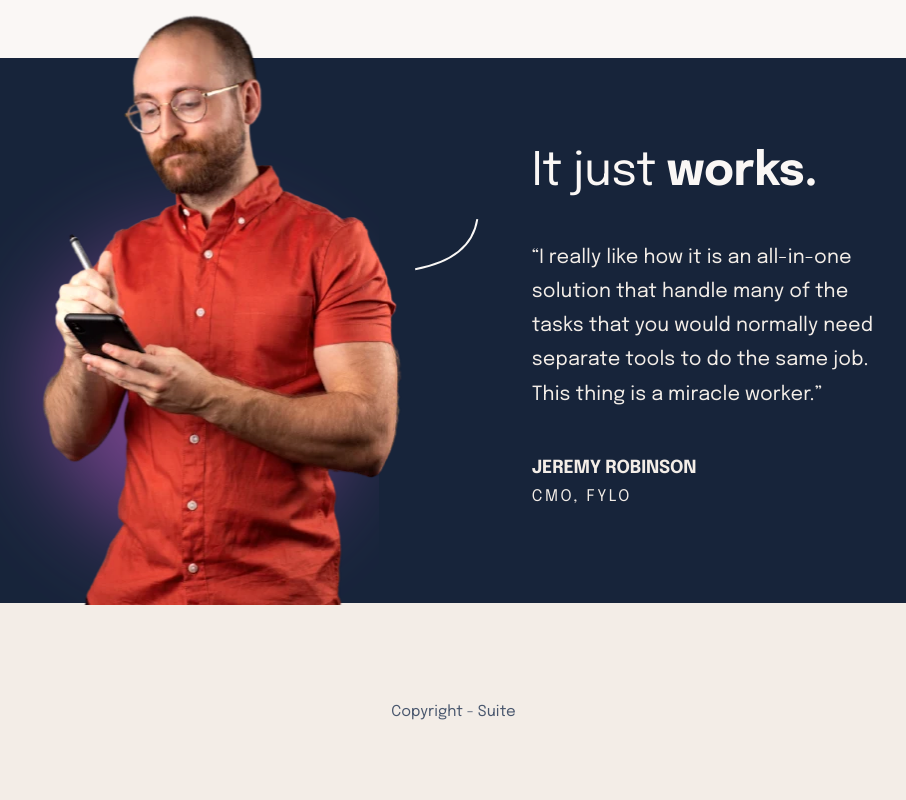
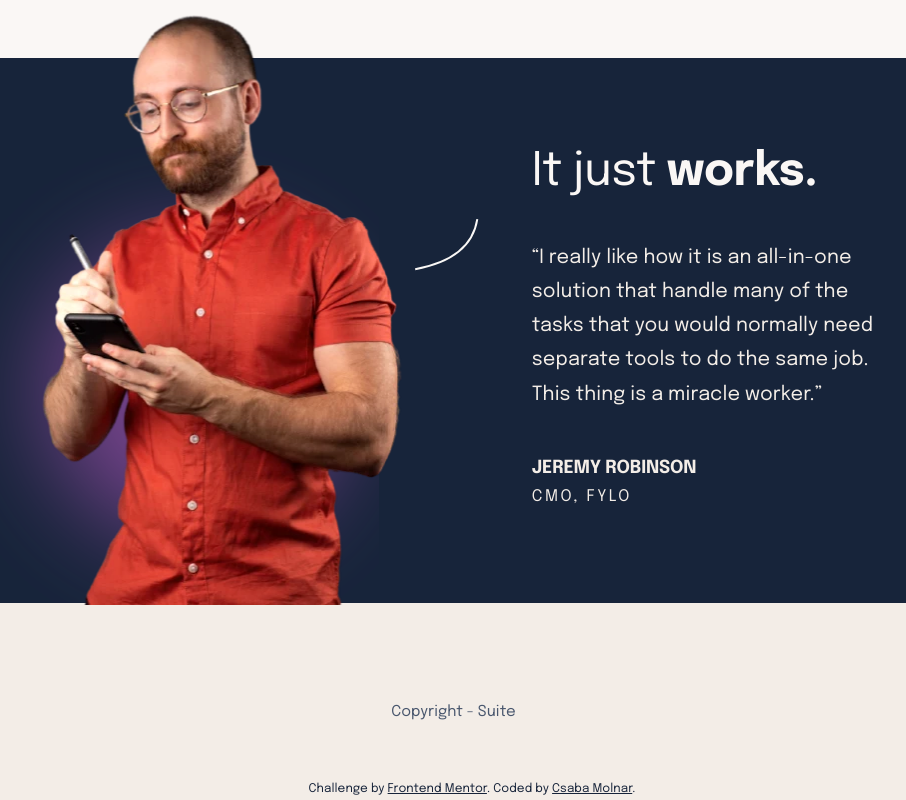
Before and after one commit to DocForLoop/suite-landing-page, a website built with Vite: page index.html in a window 1280 px wide. Shown: the part 889-1689 px from the top of the page, 168-1074 px from the left. Built offline with nearby package versions, Linux system fonts and the light colour scheme.

Commit message:
Add attribution

```diff
--- a/index.html
+++ b/index.html
@@ -152,6 +152,13 @@
             </ul>
           </nav>
         </div>
+
+        <div class="footer__attribution">
+          Challenge by
+          <a class="footer__attribution-link" href="https://www.frontendmentor.io/challenges" target="_blank" rel="noopener">Frontend Mentor</a>.
+          Coded by
+          <a class="footer__attribution-link" href="https://www.frontendmentor.io/profile/DocForLoop" target="_blank" rel="noopener">Csaba Molnar</a>.
+        </div>
       </footer>
     </div>
   </body>
--- a/src/scss/components/footer/_footer.scss
+++ b/src/scss/components/footer/_footer.scss
@@ -28,16 +28,44 @@
             color: var(--clr-secondary);
         }
     }
+
     &__fb-icon {
         inline-size: rem(20);
         block-size: rem(20);
     }
+
     &__twitter-icon {
         inline-size: rem(20);
         block-size: rem(16);
     }
+
     &__insta-icon {
         inline-size: rem(20);
         block-size: rem(20);
     }
+
+    &__attribution {
+        position: absolute;
+        inset-block-end: 0;
+        inset-inline: 0;
+        font-size: rem(12);
+        text-align: center;
+        color: var(--clr-primary);
+    }
+
+    &__attribution-link {
+        color: var(--clr-primary);
+        text-decoration: underline;
+        transition: color 0.3s;
+
+        &:hover,
+        &:focus-visible {
+            color: var(--clr-btn-grad-mid);
+        }
+
+        &:focus-visible {
+            outline: rem(3) solid var(--clr-btn-grad-mid);
+            outline-offset: rem(2);
+        }
+    }
 }
--- a/src/scss/components/header/_header.scss
+++ b/src/scss/components/header/_header.scss
@@ -4,6 +4,7 @@
 body {
     min-block-size: 100vh;
     background-color: var(--clr-light-secondary);
+    position: relative;
 }
 
 .body-wrapper {
```
